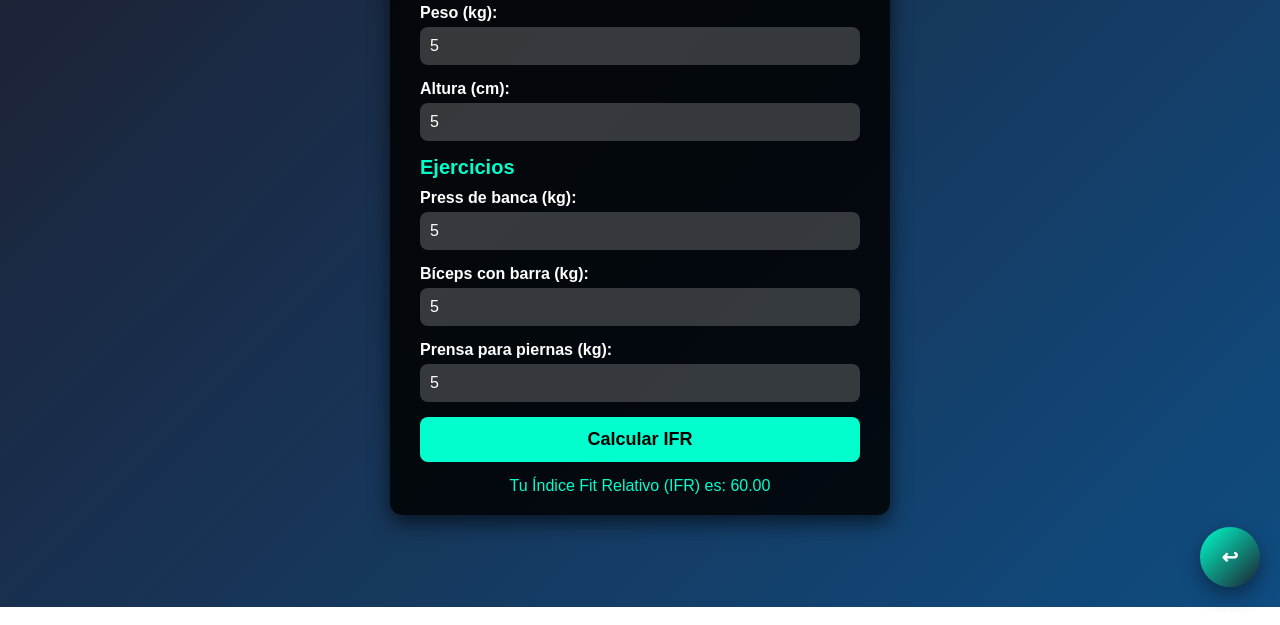
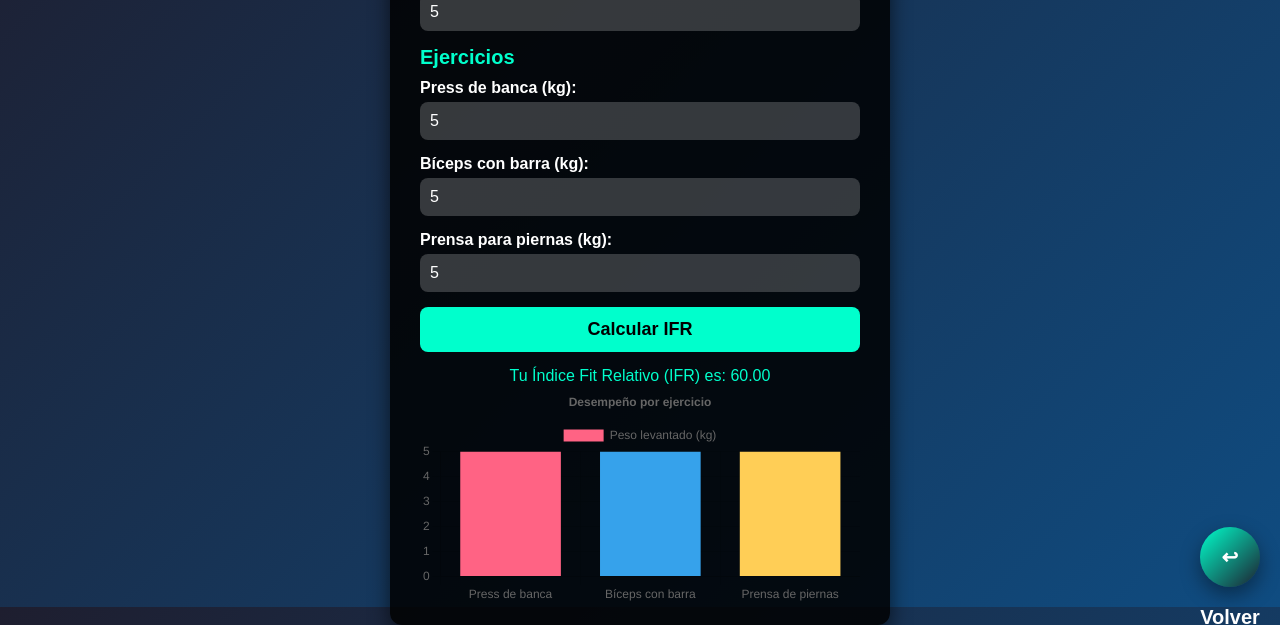
Before and after one commit to Marlonbet/Calculadora-de-fuerza-, a plain HTML site: page calculador-fit.html in a window 1280 px wide. Both pictures are taken after typing "5", "5", "5", "5", "5" into the empty fields and a click on the button "Calcular IFR". Shown: the part 193-818 px from the top of the page. Drawn offline with nearby package versions, Linux system fonts and the light colour scheme.

Commit message:
Actualizar calculador-fit.html

```diff
--- a/calculador-fit.html
+++ b/calculador-fit.html
@@ -5,6 +5,7 @@
   <meta name="viewport" content="width=device-width, initial-scale=1.0">
   <title>Calculador Fit</title>
   <link rel="stylesheet" href="calculador-fit.css">
+  <script src="https://cdn.jsdelivr.net/npm/chart.js"></script>
 </head>
 <body>
   <div class="pantalla">
@@ -33,13 +34,14 @@
         <button type="button" onclick="calcularIFR()">Calcular IFR</button>
       </form>
       <div id="resultado-ifr"></div>
+      <canvas id="graficaIFR" width="400" height="200"></canvas>
     </main>
     <footer>
       <button id="btn-volver" onclick="volverAPrincipal()">↩ Volver</button>
     </footer>
   </div>
   <script>
-    // Función para calcular el Índice Fit Relativo (IFR)
+    // Función para calcular el Índice Fit Relativo (IFR) y mostrar gráfica
     function calcularIFR() {
       const peso = parseFloat(document.getElementById("peso").value);
       const altura = parseFloat(document.getElementById("altura").value);
@@ -56,6 +58,36 @@
       const ifr = ((banca + biceps + prensa) / (peso * (altura / 100))) || 0;
       document.getElementById("resultado-ifr").textContent =
         `Tu Índice Fit Relativo (IFR) es: ${ifr.toFixed(2)}`;
+
+      // Datos para la gráfica
+      const datos = {
+        labels: ["Press de banca", "Bíceps con barra", "Prensa de piernas"],
+        datasets: [{
+          label: "Peso levantado (kg)",
+          data: [banca, biceps, prensa],
+          backgroundColor: ["#ff6384", "#36a2eb", "#ffce56"],
+        }],
+      };
+
+      // Configuración de la gráfica
+      const config = {
+        type: "bar",
+        data: datos,
+        options: {
+          responsive: true,
+          plugins: {
+            legend: { display: true },
+            title: { display: true, text: "Desempeño por ejercicio" },
+          },
+        },
+      };
+
+      // Crear o actualizar la gráfica
+      const ctx = document.getElementById("graficaIFR").getContext("2d");
+      if (window.grafica) {
+        window.grafica.destroy();
+      }
+      window.grafica = new Chart(ctx, config);
     }
 
     // Función para volver a la página principal
```
